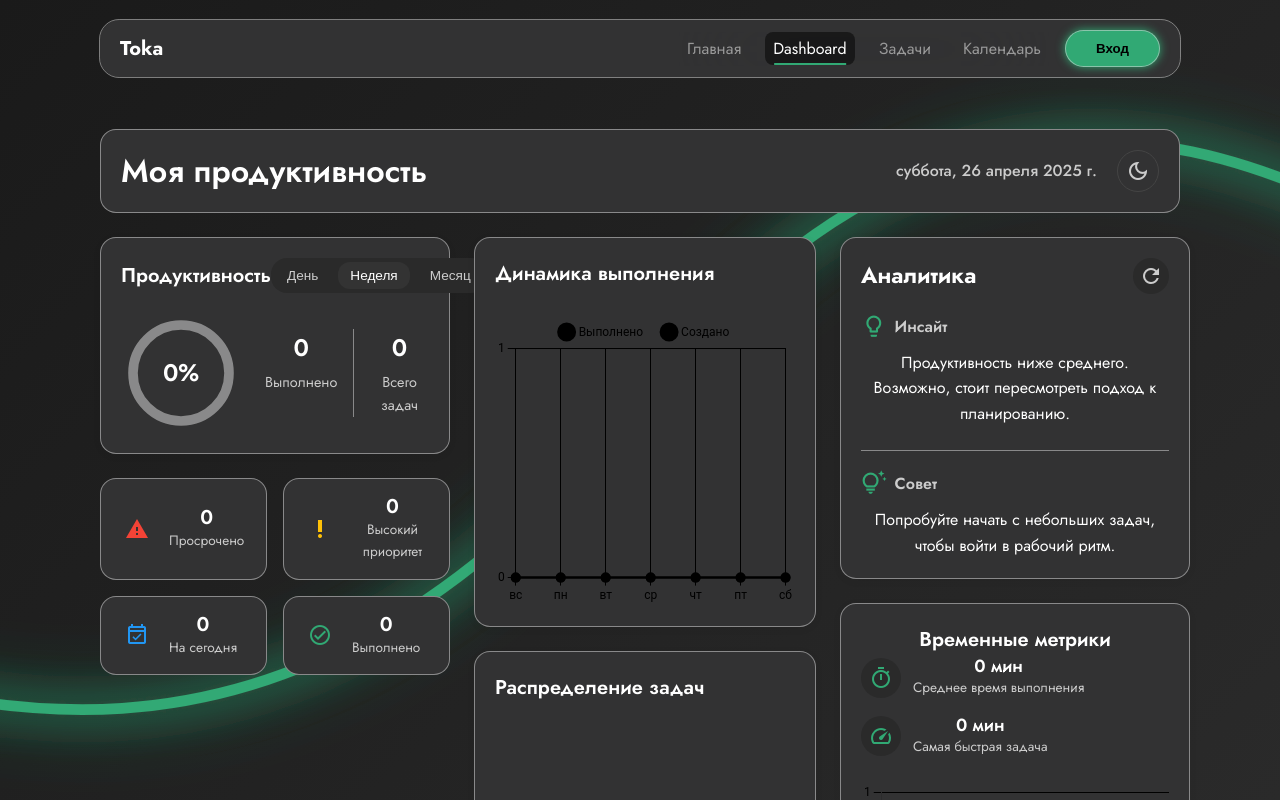
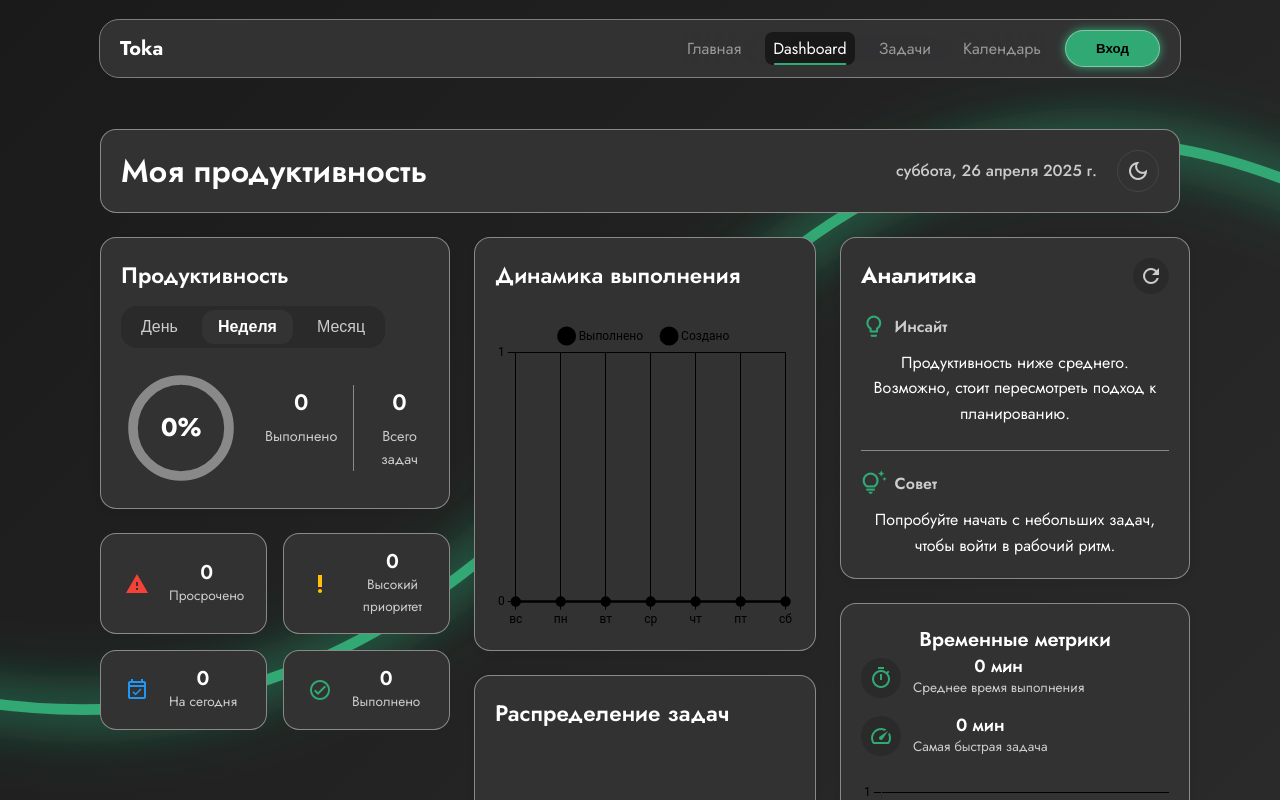
Before and after one commit to Sergey-Okey/toka-app, a Vue app in the folder my-app-toka/: page /#/dashboard in a window 1280 px wide. Shown: the top 800 px of the page. Built offline with nearby package versions, Linux system fonts and the light colour scheme.

Commit message:
approved ProductivityWidget

```diff
--- a/my-app-toka/package.json
+++ b/my-app-toka/package.json
@@ -10,6 +10,7 @@
     "chart.js": "^4.4.9",
     "chartjs-plugin-datalabels": "^2.2.0",
     "core-js": "^3.8.3",
+    "element-plus": "^2.9.9",
     "material-design-icons-iconfont": "^6.7.0",
     "material-icons": "^1.13.14",
     "pinia": "^3.0.2",
--- a/my-app-toka/src/components/widgets/ChartWidget.vue
+++ b/my-app-toka/src/components/widgets/ChartWidget.vue
@@ -2,6 +2,7 @@
   <div class="chart-widget widget-card">
     <div class="widget-header">
       <h2 class="widget-title">{{ title }}</h2>
+
       <div v-if="tabs" class="chart-tabs">
         <button
           v-for="tab in tabs"
@@ -10,9 +11,11 @@
           :class="{ active: activeTab === tab.value }"
           @click="$emit('tab-change', tab.value)"
         >
+          <span class="tab-icon">📊</span>
           {{ tab.label }}
         </button>
       </div>
+
       <div v-if="timeRangeOptions" class="time-range-selector">
         <select
           v-model="selectedRange"
@@ -40,38 +43,14 @@ import { ref, watch, onMounted, onBeforeUnmount } from 'vue'
 import { Chart } from 'chart.js/auto'
 
 const props = defineProps({
-  title: {
-    type: String,
-    required: true,
-  },
-  type: {
-    type: String,
-    default: 'line',
-  },
-  data: {
-    type: Object,
-    required: true,
-  },
-  options: {
-    type: Object,
-    default: () => ({}),
-  },
-  tabs: {
-    type: Array,
-    default: null,
-  },
-  activeTab: {
-    type: String,
-    default: '',
-  },
-  timeRangeOptions: {
-    type: Array,
-    default: null,
-  },
-  timeRange: {
-    type: String,
-    default: 'week',
-  },
+  title: String,
+  type: { type: String, default: 'line' },
+  data: Object,
+  options: { type: Object, default: () => ({}) },
+  tabs: Array,
+  activeTab: String,
+  timeRangeOptions: Array,
+  timeRange: { type: String, default: 'week' },
 })
 
 const emit = defineEmits(['tab-change', 'time-range-change'])
@@ -81,13 +60,9 @@ const chartInstance = ref(null)
 const selectedRange = ref(props.timeRange)
 
 const initChart = () => {
-  if (chartInstance.value) {
-    chartInstance.value.destroy()
-  }
+  if (chartInstance.value) chartInstance.value.destroy()
 
-  const ctx = chartCanvas.value.getContext('2d')
-
-  chartInstance.value = new Chart(ctx, {
+  chartInstance.value = new Chart(chartCanvas.value.getContext('2d'), {
     type: props.type,
     data: props.data,
     options: {
@@ -100,81 +75,102 @@ const initChart = () => {
 
 watch(() => props.data, initChart, { deep: true })
 watch(() => props.type, initChart)
-
 onMounted(initChart)
-onBeforeUnmount(() => {
-  if (chartInstance.value) {
-    chartInstance.value.destroy()
-  }
-})
+onBeforeUnmount(() => chartInstance.value?.destroy())
 </script>
 
 <style scoped lang="scss">
 .chart-widget {
   .widget-header {
     display: flex;
+    flex-wrap: wrap;
+    align-items: center;
     justify-content: space-between;
-    align-items: center;
+    gap: 16px;
     margin-bottom: 16px;
-    gap: 12px;
-    flex-wrap: wrap;
 
-    @media (max-width: 768px) {
+    @media (max-width: 600px) {
       flex-direction: column;
       align-items: flex-start;
+      gap: 12px;
     }
+  }
+
+  .widget-title {
+    font-size: 1.4rem;
+    font-weight: 600;
+    color: var(--text-primary);
   }
 
   .chart-tabs {
     display: flex;
+    flex-wrap: wrap;
     gap: 8px;
-    background: var(--bg-secondary);
-    border-radius: var(--radius-lg);
-    padding: 4px;
   }
 
   .tab-btn {
+    display: flex;
+    align-items: center;
+    gap: 6px;
+    font-size: 1rem;
+    padding: 10px 16px;
+    border-radius: var(--radius-md);
+    background-color: var(--bg-secondary);
+    color: var(--text-secondary);
     border: none;
-    background: transparent;
-    padding: 6px 12px;
-    border-radius: var(--radius-md);
-    font-size: 0.85rem;
     cursor: pointer;
-    transition: all 0.3s var(--ease-out);
-    color: var(--text-secondary);
+    transition: all 0.2s ease;
+
+    .tab-icon {
+      font-size: 1.25rem; // Увеличенная иконка
+    }
 
     &.active {
-      background: var(--bg-tertiary);
+      background-color: var(--bg-tertiary);
       color: var(--text-primary);
-      font-weight: 500;
+      font-weight: 600;
     }
 
     &:hover:not(.active) {
-      background: var(--bg-tertiary);
+      background-color: var(--bg-tertiary);
     }
   }
 
   .time-range-selector {
     select {
+      font-size: 1rem;
+      padding: 8px 12px;
+      border-radius: var(--radius-md);
+      border: 1px solid var(--border);
       background: var(--bg-secondary);
-      border: 1px solid var(--border);
-      border-radius: var(--radius-md);
-      padding: 6px 12px;
-      font-size: 0.85rem;
       color: var(--text-primary);
-      cursor: pointer;
-      transition: all 0.3s var(--ease-out);
+      transition: all 0.2s ease;
 
       &:hover {
         background: var(--bg-tertiary);
+      }
+    }
+
+    @media (max-width: 480px) {
+      width: 100%;
+      select {
+        width: 100%;
       }
     }
   }
 
   .chart-container {
     position: relative;
-    height: 300px;
     width: 100%;
+    height: 320px;
+
+    @media (max-width: 768px) {
+      height: 240px;
+    }
+
+    @media (max-width: 480px) {
+      height: 200px;
+    }
   }
 }
 </style>
--- a/my-app-toka/src/components/widgets/ProductivityWidget.vue
+++ b/my-app-toka/src/components/widgets/ProductivityWidget.vue
@@ -7,8 +7,8 @@
           v-for="period in periods"
           :key="period.value"
           class="period-btn"
-          :class="{ active: activePeriod === period.value }"
-          @click="$emit('period-change', period.value)"
+          :class="{ active: activePeriodLocal === period.value }"
+          @click="changePeriod(period.value)"
         >
           {{ period.label }}
         </button>
@@ -59,7 +59,7 @@
 </template>
 
 <script setup>
-import { computed } from 'vue'
+import { ref, computed, watch } from 'vue'
 
 const props = defineProps({
   percentage: {
@@ -81,6 +81,22 @@ const props = defineProps({
 })
 
 const emit = defineEmits(['period-change'])
+
+const activePeriodLocal = ref(props.activePeriod)
+
+watch(
+  () => props.activePeriod,
+  (newVal) => {
+    activePeriodLocal.value = newVal
+  }
+)
+
+const changePeriod = (value) => {
+  if (activePeriodLocal.value !== value) {
+    activePeriodLocal.value = value
+    emit('period-change', value)
+  }
+}
 
 const periods = [
   { value: 'day', label: 'День' },
@@ -106,25 +122,43 @@ const percentageColor = computed(() => {
 
   .widget-header {
     display: flex;
+    flex-wrap: wrap;
     justify-content: space-between;
     align-items: center;
+    gap: 12px;
     margin-bottom: 20px;
+
+    @media (max-width: 480px) {
+      flex-direction: column;
+      align-items: flex-start;
+    }
+  }
+
+  .widget-title {
+    font-size: 1.4rem;
+    font-weight: 600;
+    color: var(--text-primary);
   }
 
   .period-selector {
     display: flex;
+    flex-wrap: wrap;
     gap: 8px;
     background: var(--bg-secondary);
     border-radius: var(--radius-lg);
     padding: 4px;
+
+    @media (max-width: 480px) {
+      width: 100%;
+    }
   }
 
   .period-btn {
     border: none;
     background: transparent;
-    padding: 6px 12px;
+    padding: 8px 16px;
     border-radius: var(--radius-md);
-    font-size: 0.85rem;
+    font-size: 1rem;
     cursor: pointer;
     transition: all 0.3s var(--ease-out);
     color: var(--text-secondary);
@@ -132,11 +166,16 @@ const percentageColor = computed(() => {
     &.active {
       background: var(--bg-tertiary);
       color: var(--text-primary);
-      font-weight: 500;
+      font-weight: 600;
     }
 
     &:hover:not(.active) {
       background: var(--bg-tertiary);
+    }
+
+    @media (max-width: 480px) {
+      flex: 1 1 auto;
+      text-align: center;
     }
   }
 
@@ -147,6 +186,7 @@ const percentageColor = computed(() => {
 
     @media (max-width: 480px) {
       flex-direction: column;
+      gap: 16px;
     }
   }
 
@@ -155,6 +195,10 @@ const percentageColor = computed(() => {
     width: var(--progress-size);
     height: var(--progress-size);
     flex-shrink: 0;
+
+    @media (max-width: 380px) {
+      --progress-size: 90px;
+    }
   }
 
   .progress-ring {
@@ -168,9 +212,13 @@ const percentageColor = computed(() => {
     top: 50%;
     left: 50%;
     transform: translate(-50%, -50%);
-    font-size: 1.5rem;
-    font-weight: 600;
+    font-size: 1.6rem;
+    font-weight: 700;
     color: var(--text-primary);
+
+    @media (max-width: 380px) {
+      font-size: 1.3rem;
+    }
   }
 
   .productivity-stats {
@@ -192,9 +240,13 @@ const percentageColor = computed(() => {
   }
 
   .stat-number {
-    font-size: 1.5rem;
+    font-size: 1.4rem;
     font-weight: 600;
     color: var(--text-primary);
+
+    @media (max-width: 380px) {
+      font-size: 1.2rem;
+    }
   }
 
   .stat-label {
```
Also changed, not shown: 1 other file (tests, documents, lock files or other folders).
